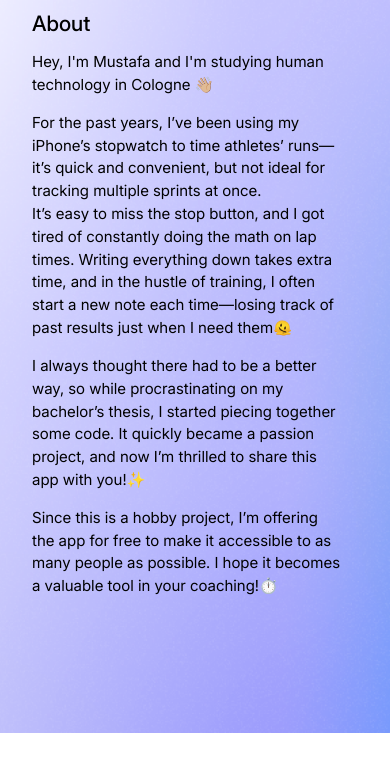
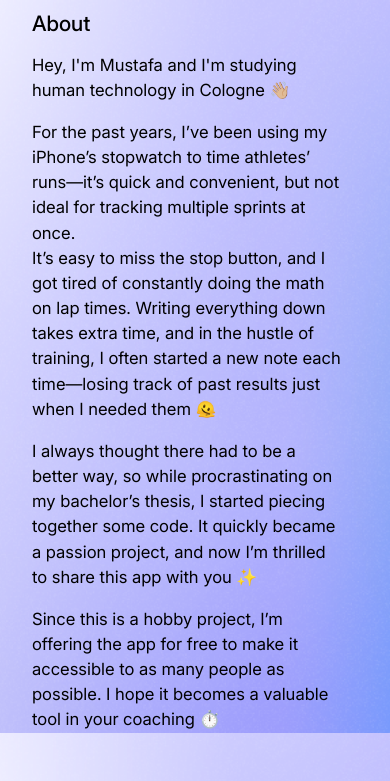
Before and after one commit to Deloadapp/SprintStopwatchWebsite, a plain HTML site: page about.html in a window 390 px wide. Shown: the part 111-892 px from the top of the page. Before the commit the page ends 844 px from the top, so only its background shows below. Drawn offline with Linux system fonts and the light colour scheme.

Commit message:
made the text larger for mobile and fixed little things in the about text

```diff
--- a/about.html
+++ b/about.html
@@ -26,13 +26,13 @@
                </p>
                <p>
                    For the past years, I’ve been using my iPhone’s stopwatch to time athletes’ runs—it’s quick and convenient, but not ideal for tracking multiple sprints at once.<br>
-                   It’s easy to miss the stop button, and I got tired of constantly doing the math on lap times. Writing everything down takes extra time, and in the hustle of training, I often start a new note each time—losing track of past results just when I need them🫠
+                   It’s easy to miss the stop button, and I got tired of constantly doing the math on lap times. Writing everything down takes extra time, and in the hustle of training, I often started a new note each time—losing track of past results just when I needed them 🫠
                </p>
                <p>
-                   I always thought there had to be a better way, so while procrastinating on my bachelor’s thesis, I started piecing together some code. It quickly became a passion project, and now I’m thrilled to share this app with you!✨
+                   I always thought there had to be a better way, so while procrastinating on my bachelor’s thesis, I started piecing together some code. It quickly became a passion project, and now I’m thrilled to share this app with you ✨
                </p>
                <p>
-                  Since this is a hobby project, I’m offering the app for free to make it accessible to as many people as possible. I hope it becomes a valuable tool in your coaching!⏱️
+                  Since this is a hobby project, I’m offering the app for free to make it accessible to as many people as possible. I hope it becomes a valuable tool in your coaching ⏱️
                </p>
             </div>
     </body>
--- a/styles.css
+++ b/styles.css
@@ -35,7 +35,7 @@
         --videowidth: 13.805rem;
         --logo-as-link-width: 3.8rem;
         --logo-as-link-pb: 0.7rem;
-        --text: 0.95rem;
+        --text: 1.05rem;
         --text-fw: 400;
     }
 }
@@ -56,7 +56,7 @@
         --videowidth: 12.55rem;
         --logo-as-link-width: 3.4rem;
         --logo-as-link-pb: 0.5rem;
-        --text: 0.9rem;
+        --text: 1rem;
         --text-fw: 400;
     }
 }
```
